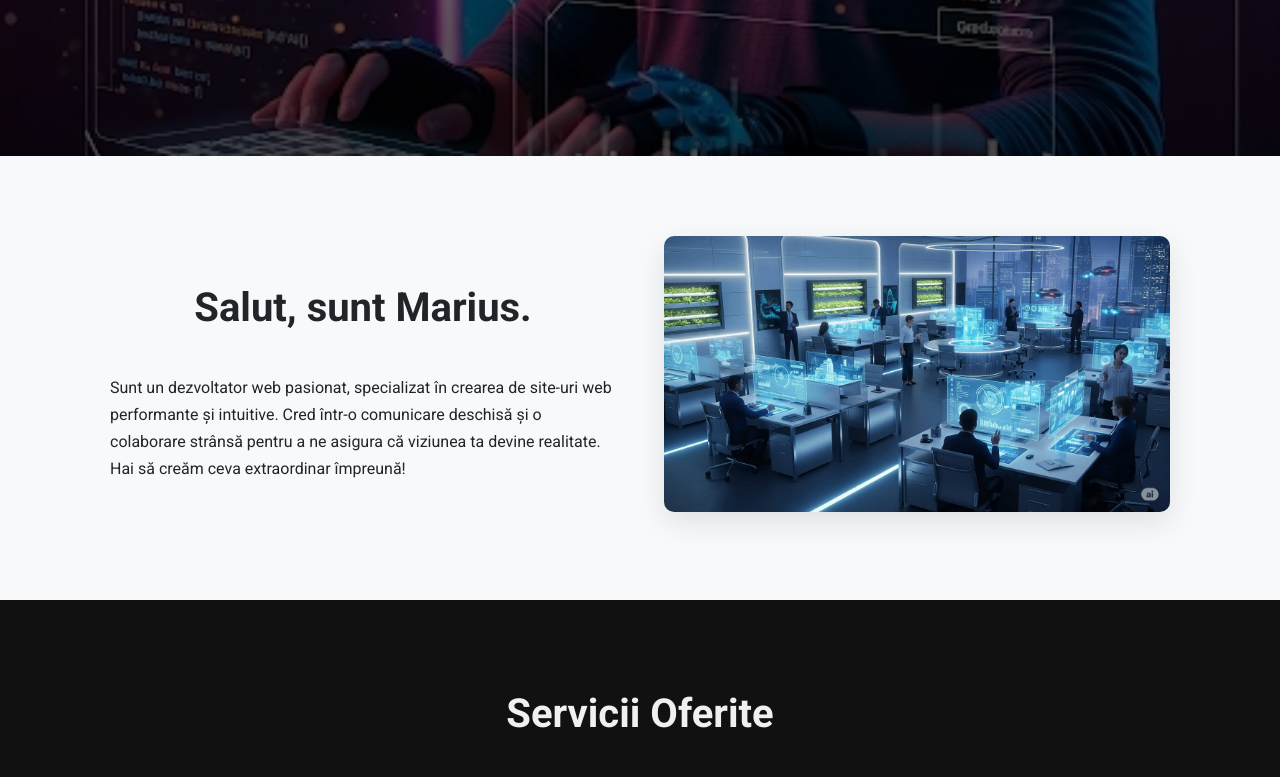
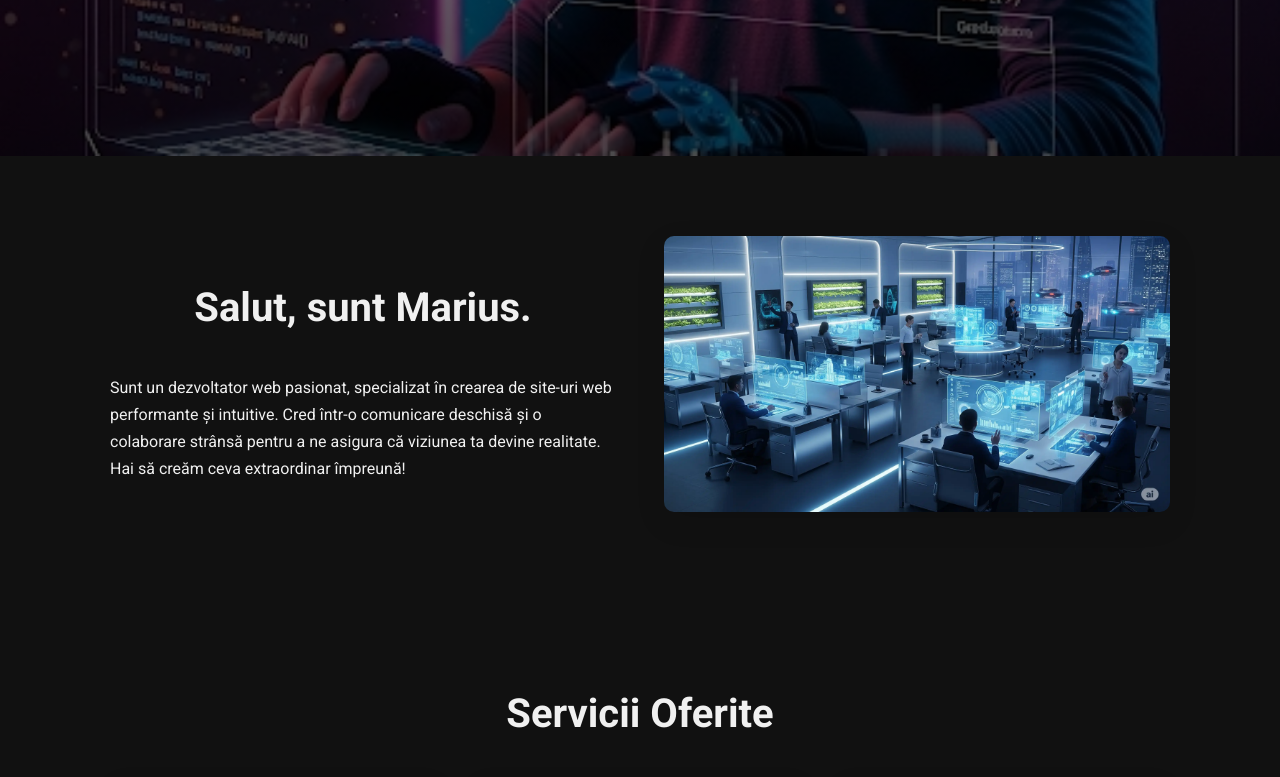
Before and after one commit to millo-code/portofoliu-web-millo, a website: page index.html in a window 1280 px wide. Shown: the part 484-1261 px from the top of the page. Drawn offline with Linux system fonts and the light colour scheme.

Commit message:
Dark theme pentru sectiunea Despre

```diff
--- a/style.css
+++ b/style.css
@@ -95,6 +95,18 @@ h2 { font-size: 2.5rem; margin-bottom: 2rem; text-align: center; }
 .about-text { text-align: left; }
 .about-image img { max-width: 100%; border-radius: 10px; box-shadow: 0 10px 30px rgba(0,0,0,0.1); }
 
+/* =================================================== */
+/* ▼ MODIFICAREA ESTE AICI ▼ */
+/* =================================================== */
+section#despre {
+    background-color: var(--dark-bg);
+    color: var(--text-dark);
+}
+/* =================================================== */
+/* ▲ SFÂRȘITUL MODIFICĂRII ▲ */
+/* =================================================== */
+
+
 /* --- EFECT DE STICLĂ PENTRU CARDURI --- */
 .service-card, .input-area, .preview-area {
     backdrop-filter: blur(10px);
@@ -110,10 +122,6 @@ h2 { font-size: 2.5rem; margin-bottom: 2rem; text-align: center; }
 .service-card:hover { transform: translateY(-5px); }
 .service-card h3 { margin-bottom: 1rem; color: var(--primary-color); }
 .services-grid { display: grid; grid-template-columns: repeat(auto-fit, minmax(280px, 1fr)); gap: 2rem; text-align: left; margin-top: 2rem; }
-
-/* =================================================== */
-/* ▼ MODIFICĂRILE SUNT AICI ▼ */
-/* =================================================== */
 
 /* --- SECȚIUNEA AI DEMO (DARK THEME) --- */
 .ai-demo {
@@ -154,10 +162,6 @@ h2 { font-size: 2.5rem; margin-bottom: 2rem; text-align: center; }
 .preview-box { border: 1px solid #444; background-color: #fff; height: 400px; border-radius: 8px; overflow: hidden; }
 #preview-iframe { width: 100%; height: 100%; border: none; }
 
-/* =================================================== */
-/* ▲ SFÂRȘITUL MODIFICĂRILOR ▲ */
-/* =================================================== */
-
 /* --- FOOTER --- */
 footer { padding: 2rem; text-align: center; background: var(--dark-bg); color: var(--text-dark); }
 
```
